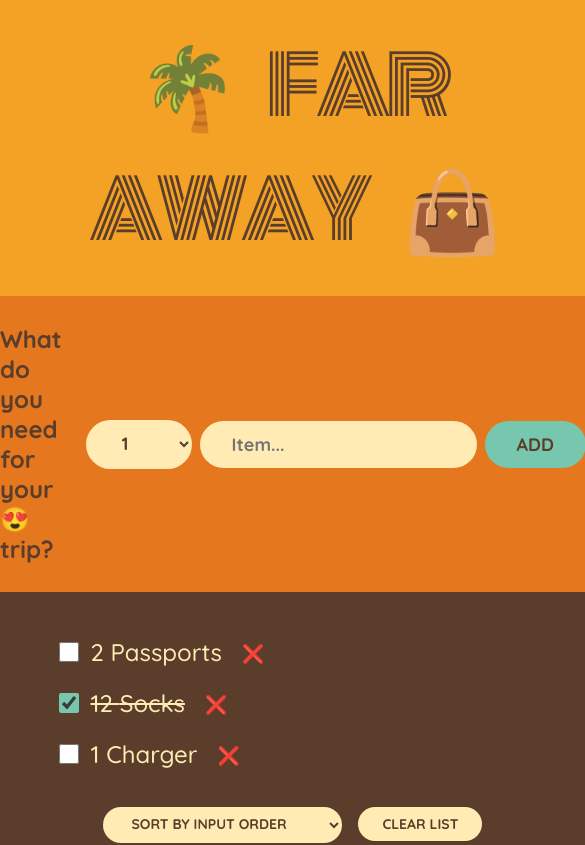
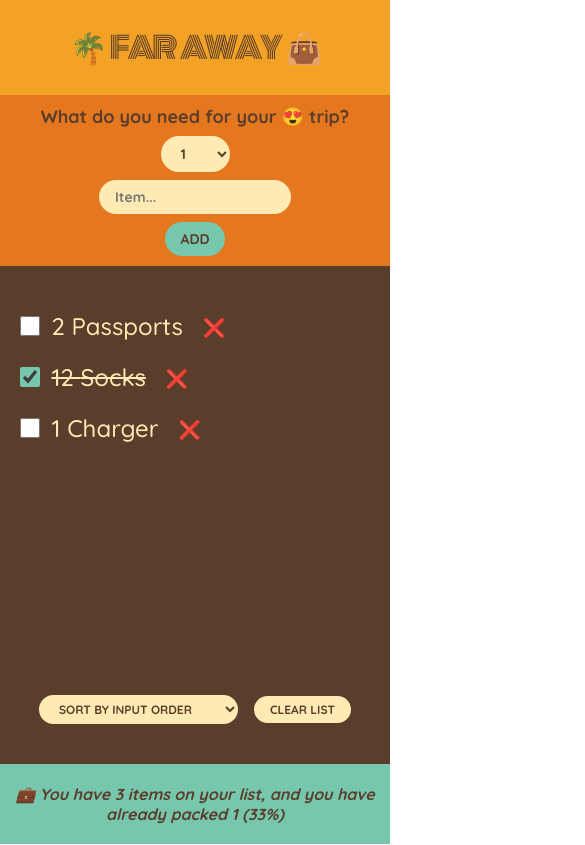
Before and after one commit to Kirollos-Rezkallah/far-away, a React (Create React App) app: page / in a window 390 px wide. Shown: the top 845 px of the page, 585 px wide, since content can reach past the window. Built offline with nearby package versions, Linux system fonts and the light colour scheme.

Commit message:
feat: Add responsive design

```diff
--- a/src/index.css
+++ b/src/index.css
@@ -74,7 +74,6 @@
   background-color: #5a3e2b;
   color: #ffebb3;
   padding: 4rem 0;
-
   display: flex;
   justify-content: space-between;
   flex-direction: column;
@@ -94,8 +93,6 @@
 .list ul {
   list-style: none;
   width: 80%;
-  /* overflow: scroll; */
-
   display: grid;
   grid-template-columns: repeat(auto-fit, minmax(250px, 1fr));
   gap: 1.2rem;
@@ -128,5 +125,81 @@
   background-color: #76c7ad;
   text-align: center;
   font-weight: 700;
-  padding: 3.2rem 0;
+  padding: 3.2rem 1rem;
 }
+
+/* Responsive Design */
+
+@media (max-width: 1024px) {
+  h1 {
+    font-size: 6rem;
+    word-spacing: 20px;
+    letter-spacing: -3px;
+  }
+  .add-form {
+    flex-direction: column;
+    padding: 2rem;
+  }
+  h3 {
+    margin-right: 0;
+    text-align: center;
+  }
+  .list ul {
+    width: 90%;
+  }
+}
+
+@media (max-width: 768px) {
+  h1 {
+    font-size: 4.5rem;
+    word-spacing: 10px;
+  }
+  .add-form {
+    flex-direction: column;
+    padding: 1.5rem;
+  }
+  h3 {
+    font-size: 2rem;
+  }
+  button,
+  select,
+  input {
+    font-size: 1.6rem;
+    padding: 1rem 2rem;
+  }
+  .list ul {
+    width: 90%;
+    grid-template-columns: 1fr;
+  }
+  .actions button,
+  .list select {
+    font-size: 1.2rem;
+    padding: 0.6rem 1.6rem;
+  }
+}
+
+@media (max-width: 480px) {
+  h1 {
+    font-size: 3rem;
+    word-spacing: 5px;
+  }
+  .add-form {
+    padding: 1rem;
+  }
+  h3 {
+    font-size: 1.8rem;
+  }
+  button,
+  select,
+  input {
+    font-size: 1.4rem;
+    padding: 0.8rem 1.6rem;
+  }
+  .list ul {
+    width: 90%;
+  }
+  .stats {
+    font-size: 1.6rem;
+    padding: 2rem 0.5rem;
+  }
+}
```
